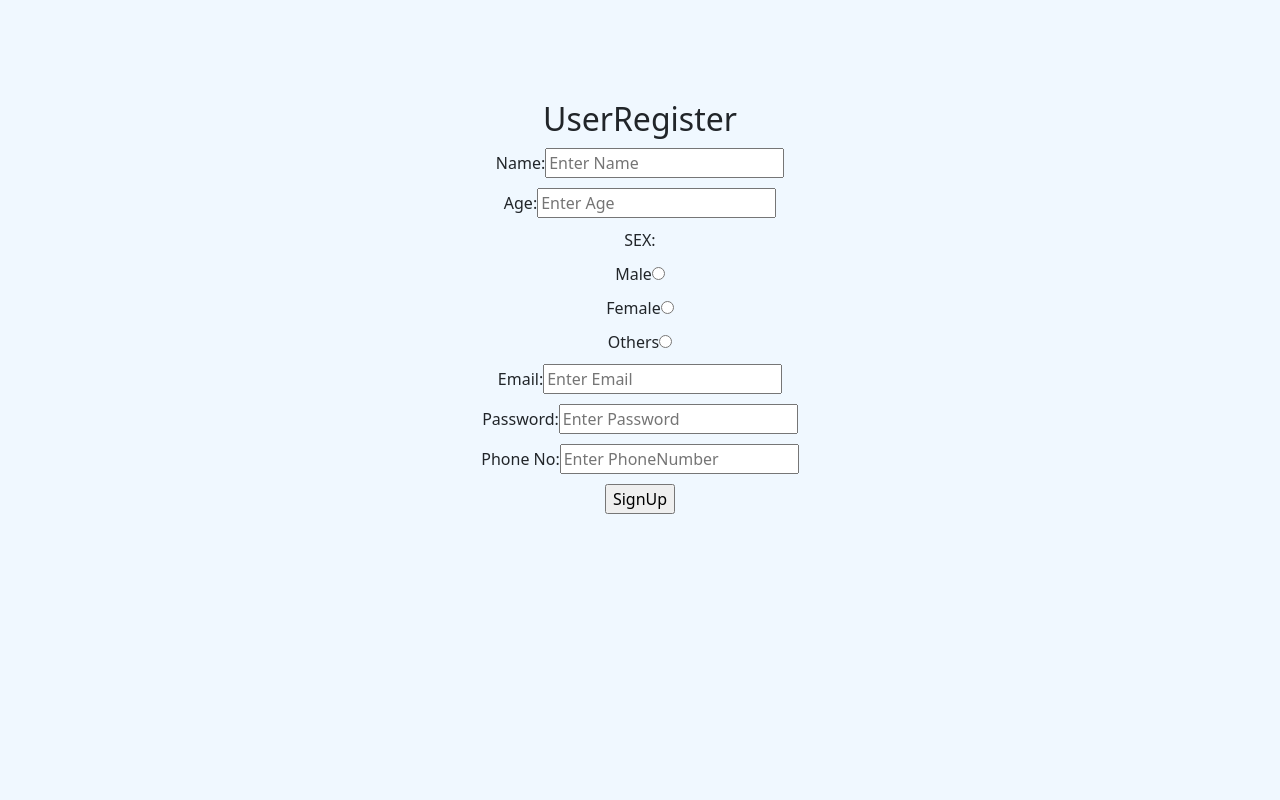
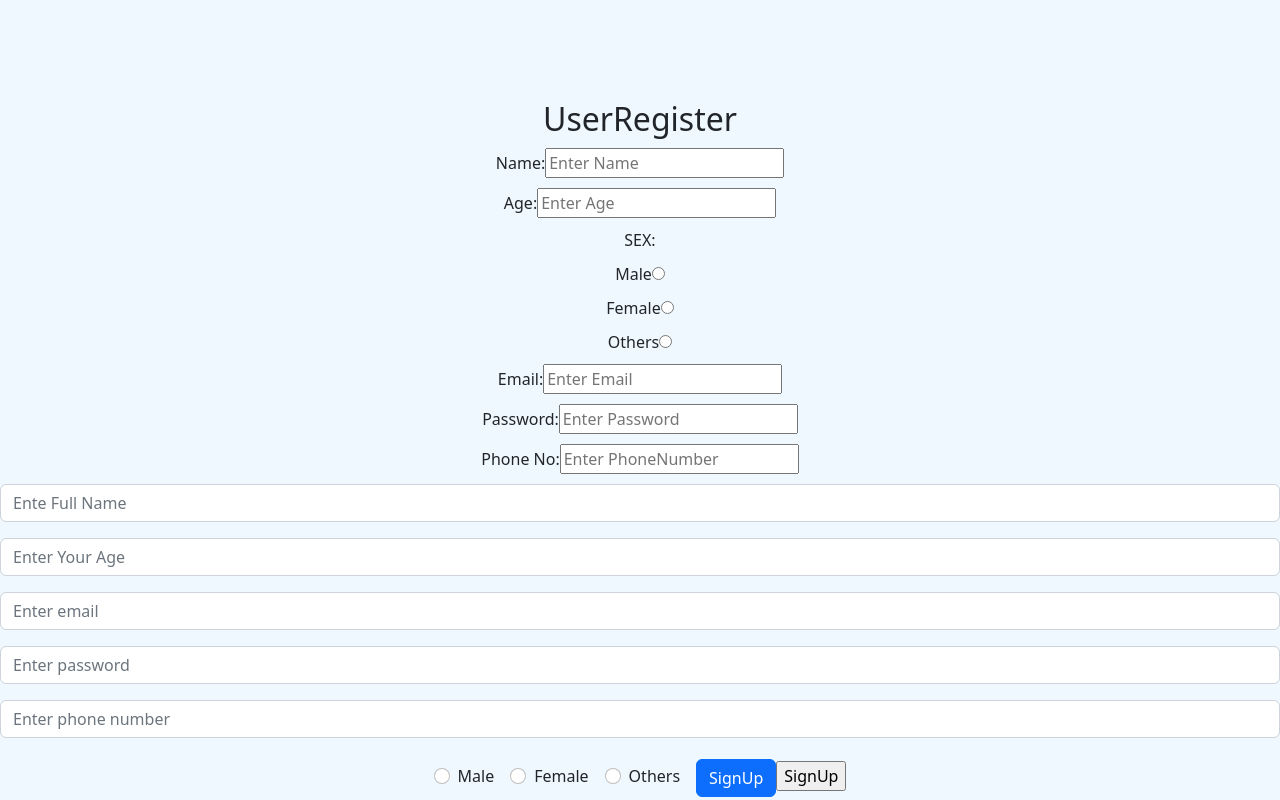
Before and after one commit to sagarrb1805/Q-Cure, a React (Create React App) app in the folder doctor_appointment/: page /reg-user in a window 1280 px wide. Built offline with nearby package versions, Linux system fonts and the light colour scheme.

Commit message:
bootstrap form for user register

```diff
--- a/doctor_appointment/src/components/userRegister/UserRegister.jsx
+++ b/doctor_appointment/src/components/userRegister/UserRegister.jsx
@@ -1,6 +1,8 @@
 import React, { useState } from 'react'
 import './UserRegister.css'
 import { useNavigate } from 'react-router-dom'
+import Form from 'react-bootstrap/Form';
+import Button from 'react-bootstrap/Button';
 
 function UserRegister() {
   const[name, setName] = useState('')
@@ -22,7 +24,9 @@ function UserRegister() {
         password:password,
         phone_num:phone_num})
     })
-
+    if(response.status === 200){
+      navigate('/login')
+    }
     console.log(response.status)
   }
 
@@ -49,6 +53,33 @@ function UserRegister() {
       <input onChange={(e)=>setPassword(e.target.value)} type = "password" id='p'  placeholder="Enter Password" /></div>
       <div><label htmlFor = 'ph'>Phone No:</label>
       <input onChange={(e)=>setPhNum(e.target.value)} type = "text" id='ph'  placeholder="Enter PhoneNumber" /></div>
+
+      <Form.Group className="mb-3" controlId="formBasicEmail">
+        <Form.Control type="text" placeholder="Ente Full Name" />
+      </Form.Group>
+
+      <Form.Group className="mb-3" controlId="formBasicEmail">
+        <Form.Control type="int" placeholder="Enter Your Age" />
+      </Form.Group>
+
+      <Form.Group className="mb-3" controlId="formBasicEmail">
+        <Form.Control type="email" placeholder="Enter email" />
+      </Form.Group>
+
+      <Form.Group className="mb-3" controlId="formBasicEmail">
+        <Form.Control type="password" placeholder="Enter password" />
+      </Form.Group>
+
+      <Form.Group className="mb-3" controlId="formBasicEmail">
+        <Form.Control type="text" placeholder="Enter phone number" />
+      </Form.Group>
+
+      <Form.Check inline label="Male" name="group1" type="radio" value="M"/>
+      <Form.Check inline label="Female" name="group1" type="radio" value="F"/>
+      <Form.Check inline label="Others" name="group1" type="radio" value="O"/>
+      <Button type="submit">
+      SignUp
+      </Button>
       <input type="submit" value="SignUp"/>
     </form>
     </div>
```
